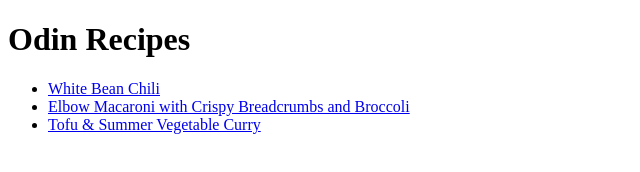
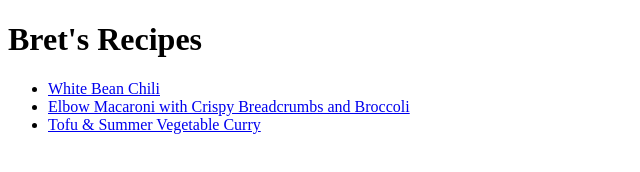
Before and after one commit to bret-henderson/recipes, a plain HTML site: page index.html in a window 1280 px wide. Shown: the whole page, without its empty margins (0-640 px from the left). Drawn offline with Linux system fonts and the light colour scheme.

Commit message:
Update index.html with new header

```diff
--- a/index.html
+++ b/index.html
@@ -4,10 +4,10 @@
     <meta charset="UTF-8">
     <meta http-equiv="X-UA-Compatible" content="IE=edge">
     <meta name="viewport" content="width=device-width, initial-scale=1.0">
-    <title>Odin Recipes</title>
+    <title>Bret's Recipes</title>
 </head>
 <body>
-    <h1>Odin Recipes</h1>
+    <h1>Bret's Recipes</h1>
     <ul>
         <li><a href="./recipes/white-bean-chili.html">White Bean Chili</a></li>
         <li><a href="./recipes/elbow-mac-with-broccoli.html">Elbow Macaroni with Crispy Breadcrumbs and Broccoli</a></li>
```
